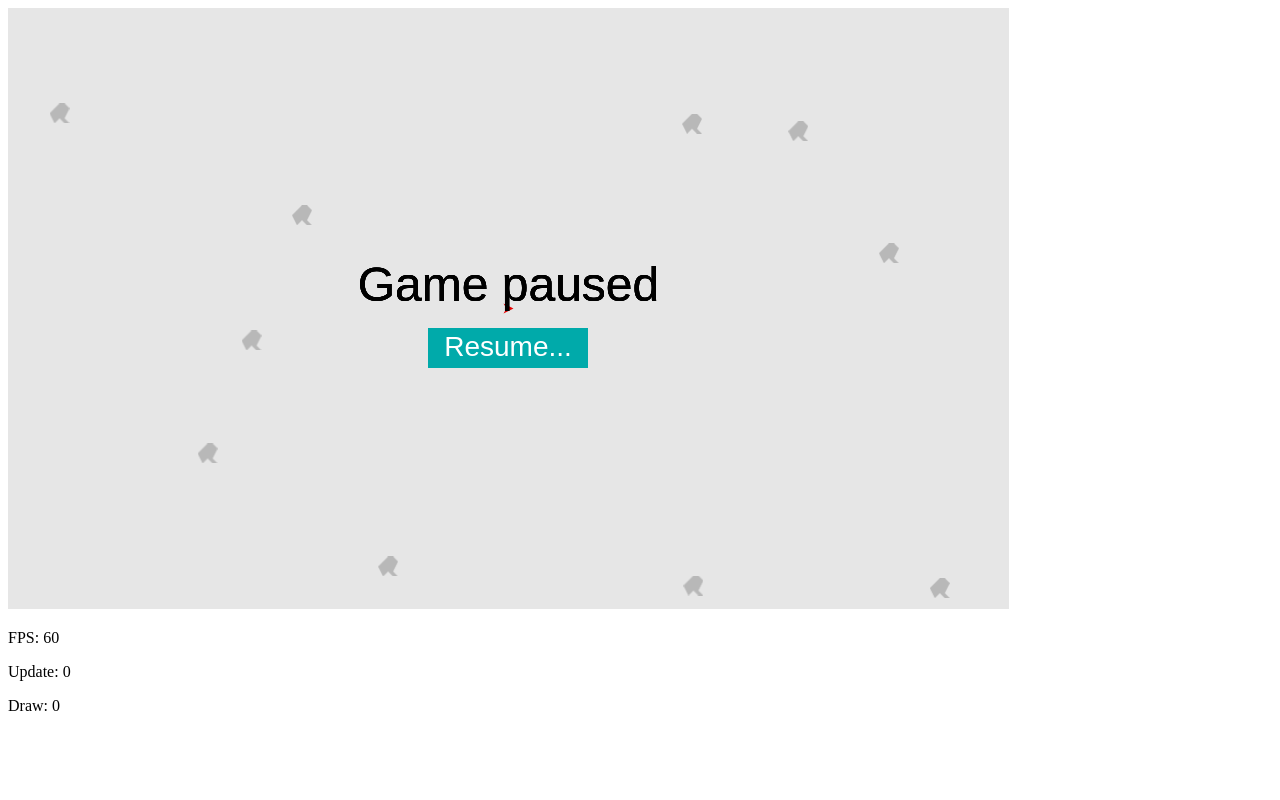
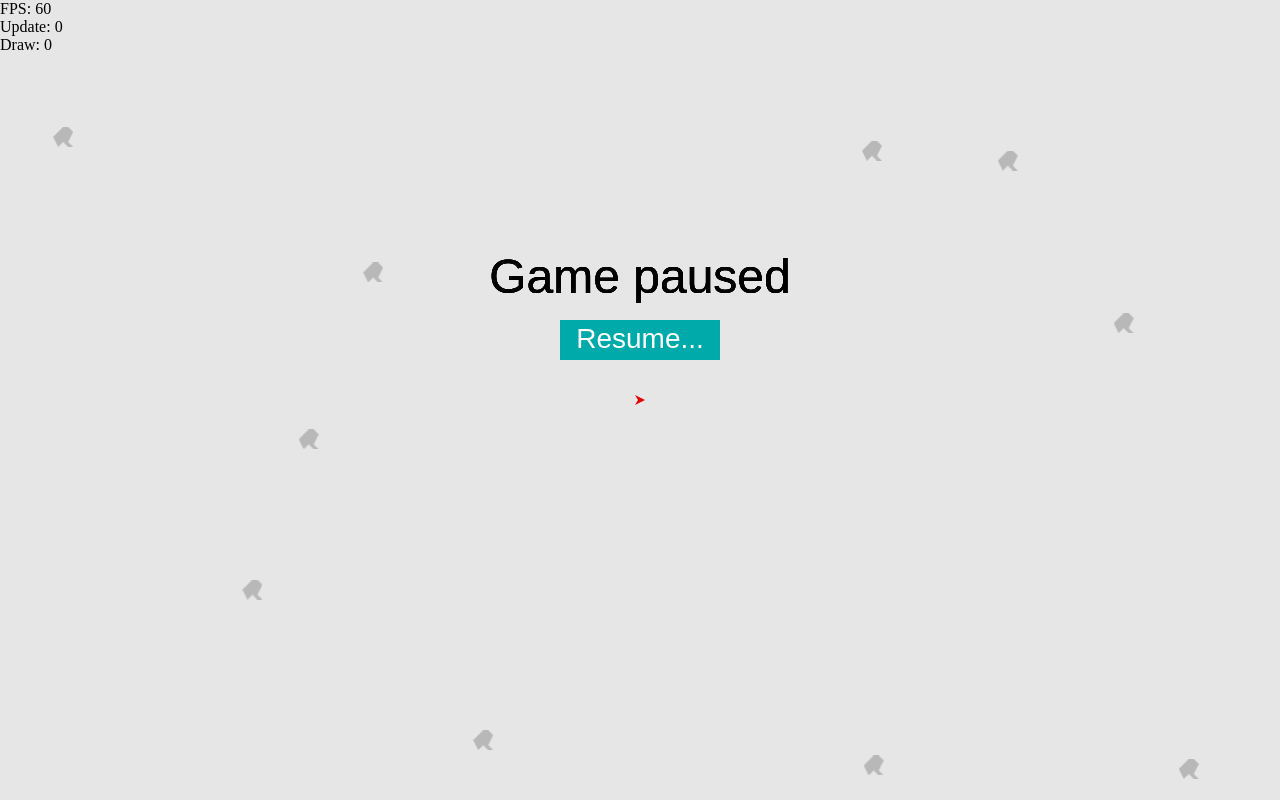
Before and after one commit to SimonGilquin/CoffeeGaming, a website: page index.html in a window 1280 px wide. Drawn offline with Linux system fonts and the light colour scheme.

Commit message:
Preparations for viewport

```diff
--- /dev/null
+++ b/css/game.css
@@ -0,0 +1,23 @@
+html, body{
+    height: 100%;
+    margin: 0;
+    overflow: hidden;
+}
+
+canvas{
+    position: absolute;
+    top: 0;
+    bottom: 0;
+    left: 0;
+    right: 0;
+}
+
+.counters{
+    position: absolute;
+    top: 0;
+    left: 0;
+}
+
+    .counters p {
+        margin: 0;
+    }
--- a/index.html
+++ b/index.html
@@ -2,6 +2,8 @@
 <html>
 <head>
     <title></title>
+  <link rel="stylesheet" type="text/css" href="css/game.css" />
+  <meta name="viewport" content="width=device-width, initial-scale=1, user-scalable=1">
 </head>
 <body>
 <script src="js/game.js"></script>
--- a/js/game.js
+++ b/js/game.js
@@ -32,9 +32,9 @@
 
   canvas = document.createElement('canvas');
 
-  canvas.width = 1001;
+  canvas.width = window.innerWidth;
 
-  canvas.height = 601;
+  canvas.height = window.innerHeight;
 
   document.body.appendChild(canvas);
 
@@ -220,7 +220,7 @@
       this.h = h;
       this.background = background;
       this.text = new Text('Game paused', 'black', 48, canvas.width / 2, 280);
-      this.resumeButton = new Button(420, 320, 160, 40).withText('Resume...', '#fff', 28);
+      this.resumeButton = new Button(canvas.width / 2 - 80, 320, 160, 40).withText('Resume...', '#fff', 28);
     }
 
     Screen.prototype.drawElement = function(x, y) {
@@ -483,6 +483,10 @@
         keyboard[key] = false;
       }
       this.keyboard = keyboard;
+      this.viewport = {
+        width: canvas.width,
+        height: canvas.height
+      };
     }
 
     Engine.prototype.running = null;
```
Also changed, not shown: src/js/game.coffee (+6 -3 lines), src/tests/unit/gameSurfaceSpec.coffee (+1 -1 lines), src/tests/unit/hudSpec.coffee (+14 -10 lines), src/tests/unit/viewportSpec.coffee (added, +14 -0 lines), tests/unit/gameSurfaceSpec.js (+1 -1 lines), tests/unit/hudSpec.js (+17 -12 lines), tests/unit/viewportSpec.js (added, +25 -0 lines).
